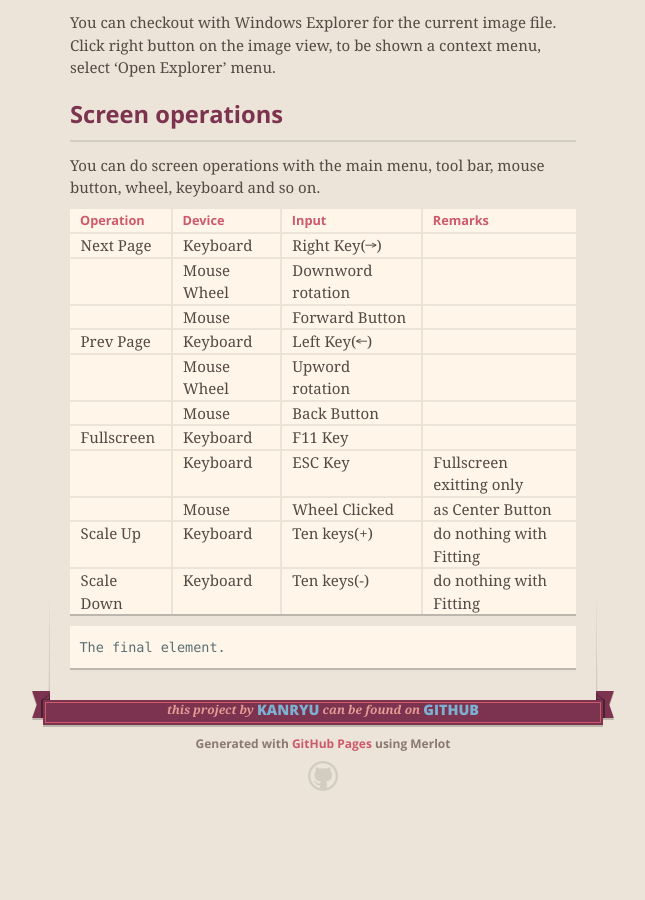
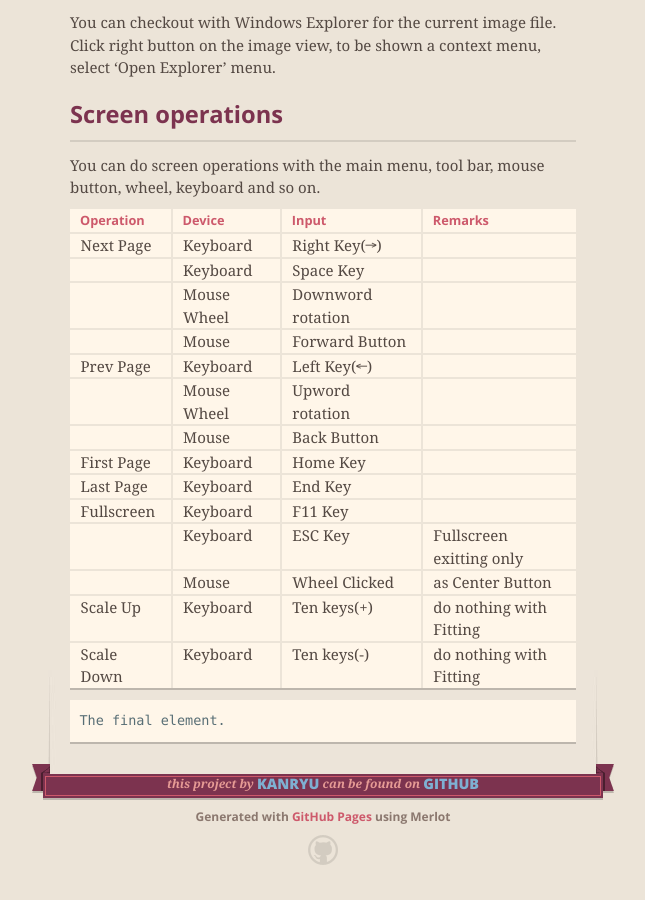
Before and after one commit to kanryu/quickviewer, a Jekyll site: the page built from docs/index.md, in a window 1280 px wide and 900 px high, scrolled down 2285 px. Shown: the whole window, without its empty margins (317-962 px from the left). Built offline with Jekyll 4.4.1, drawn with Linux system fonts in a browser that asks for light colours; nearby versions of some CDN libraries; our own code applies the rules of GitHub Pages for plain Markdown files; before the commit the page ends 3116 px from its top, so only the background shows below that.

Commit message:
Update index.md

```diff
--- a/docs/index.md
+++ b/docs/index.md
@@ -61,18 +61,21 @@ Click right button on the image view, to be shown a context menu, select 'Open E
 
 You can do screen operations with the main menu, tool bar, mouse button, wheel, keyboard and so on.
 
-| Operation   | Device | Input | Remarks |
+| Operation    | Device | Input   | Remarks |
 |:-------------|:-------|:--------|:--------|
 | Next Page | Keyboard | Right Key(→) | |
+|           | Keyboard | Space Key | |
 |           | Mouse Wheel | Downword rotation | |
 |           | Mouse | Forward Button   | |
 | Prev Page | Keyboard | Left Key(←) | |
 |           | Mouse Wheel | Upword rotation | |
 |           | Mouse | Back Button | |
+| First Page | Keyboard | Home Key | |
+| Last Page | Keyboard | End Key | |
 | Fullscreen | Keyboard | F11 Key | |
 |           | Keyboard | ESC Key | Fullscreen exitting only |
 |           | Mouse | Wheel Clicked | as Center Button |
-| Scale Up | Keyboard | Ten keys(+) | do nothing with Fitting |
+| Scale Up  | Keyboard | Ten keys(+) | do nothing with Fitting |
 | Scale Down | Keyboard | Ten keys(-) | do nothing with Fitting |
 
 
```
